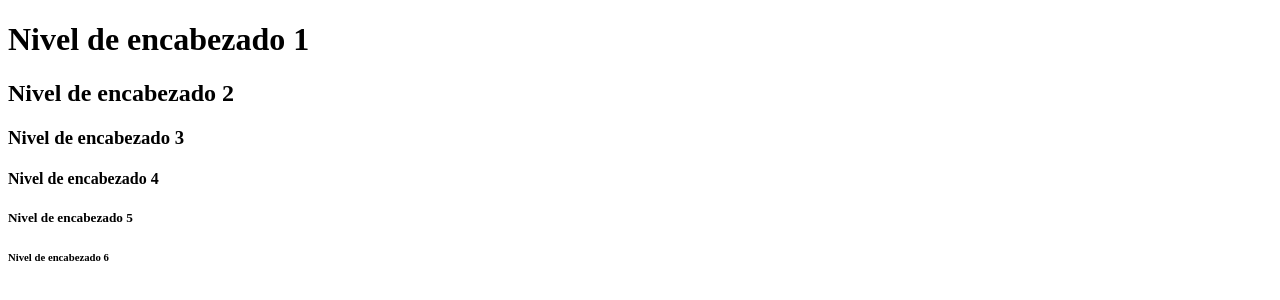
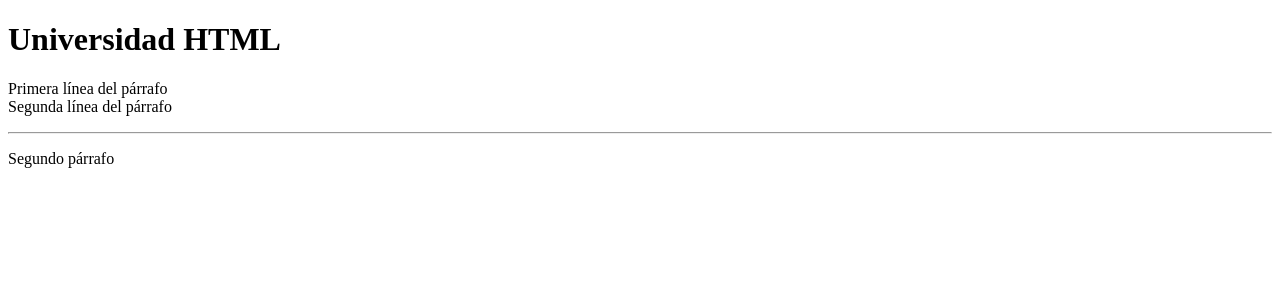
Before and after one commit to joseLeider/curso-3-desarrolloWeb, a plain HTML site: page elementos_basicos_de_html/index.html in a window 1280 px wide. Drawn offline with Linux system fonts and the light colour scheme.

Commit message:
Agregar Parrafos en html

```diff
--- a/elementos_basicos_de_html/index.html
+++ b/elementos_basicos_de_html/index.html
@@ -7,13 +7,9 @@
     <title>Elementos Básicos HTML</title>
 </head>
 <body>
-    <!--Los elementos del encabezado de sección HTML-->
-    <!--Representan seis niveles de encabezado de sección-->
-    <h1>Nivel de encabezado 1</h1>
-    <h2>Nivel de encabezado 2</h2>
-    <h3>Nivel de encabezado 3</h3>
-    <h4>Nivel de encabezado 4</h4>
-    <h5>Nivel de encabezado 5</h5>
-    <h6>Nivel de encabezado 6</h6>
+    <h1>Universidad HTML</h1>
+    <p>Primera línea del párrafo <br> Segunda línea del párrafo</p>
+    <hr>
+    <p>Segundo párrafo</p>
 </body>
 </html>
```
